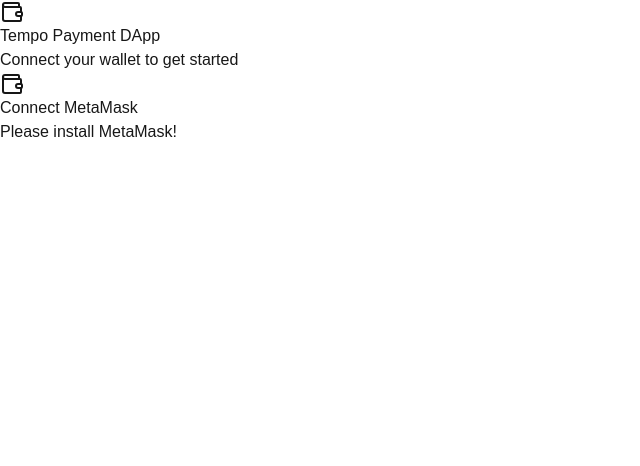
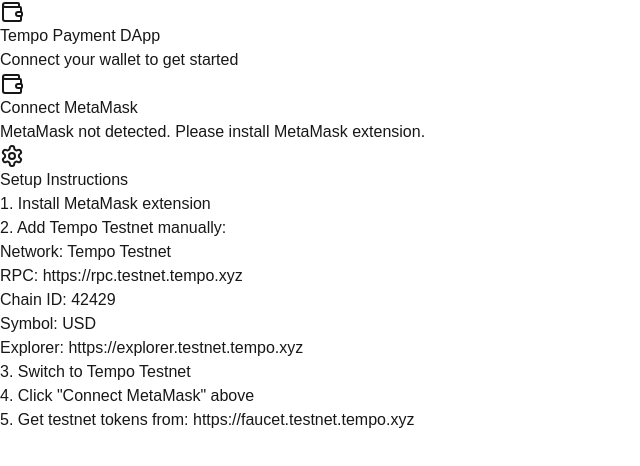
Before and after one commit to minhquanbin/tempo-payment-dapp, a Next.js app: page / in a window 1280 px wide. Both pictures are taken after a click on the button "Connect MetaMask". Shown: the top 466 px of the page, without its empty margins (0-640 px from the left). Built offline with nearby package versions, Linux system fonts and the light colour scheme.

Commit message:
Fix Tempo Testnet chain ID to 42429 and currency symbol to USD

```diff
--- a/components/TempoDApp.tsx
+++ b/components/TempoDApp.tsx
@@ -30,51 +30,29 @@
   const connectWallet = async () => {
     if (typeof window.ethereum !== 'undefined') {
       try {
+        // Request account access
         const accounts = await window.ethereum.request({
           method: 'eth_requestAccounts'
         });
 
-        const chainId = await window.ethereum.request({
-          method: 'eth_chainId'
-        });
-
-        // Tempo testnet chainId: 0x29A (666)
-        const tempoChainId = '0x29A';
-
-        if (chainId !== tempoChainId) {
-          try {
-            await window.ethereum.request({
-              method: 'wallet_switchEthereumChain',
-              params: [{ chainId: tempoChainId }],
-            });
-          } catch (switchError: any) {
-            if (switchError.code === 4902) {
-              await window.ethereum.request({
-                method: 'wallet_addEthereumChain',
-                params: [{
-                  chainId: tempoChainId,
-                  chainName: 'Tempo Testnet',
-                  nativeCurrency: {
-                    name: 'TEMPO',
-                    symbol: 'TEMPO',
-                    decimals: 18
-                  },
-                  rpcUrls: ['https://rpc.testnet.tempo.xyz'],
-                  blockExplorerUrls: ['https://explorer.testnet.tempo.xyz']
-                }],
-              });
-            }
-          }
+        if (accounts && accounts.length > 0) {
+          setAccount(accounts[0]);
+          setTxStatus('Wallet connected successfully!');
+        } else {
+          setTxStatus('No accounts found. Please unlock MetaMask.');
         }
-
-        setAccount(accounts[0]);
-        setTxStatus('Wallet connected successfully!');
       } catch (error: any) {
         console.error('Error connecting wallet:', error);
-        setTxStatus('Failed to connect wallet');
+        if (error.code === 4001) {
+          setTxStatus('Connection rejected. Please approve in MetaMask.');
+        } else if (error.code === -32002) {
+          setTxStatus('Connection request pending. Please check MetaMask.');
+        } else {
+          setTxStatus('Failed to connect: ' + (error.message || 'Unknown error'));
+        }
       }
     } else {
-      setTxStatus('Please install MetaMask!');
+      setTxStatus('MetaMask not detected. Please install MetaMask extension.');
     }
   };
 
@@ -178,10 +156,38 @@
           </button>
 
           {txStatus && (
-            <div className="mt-4 p-3 bg-blue-50 border border-blue-200 rounded-lg text-sm text-blue-800">
+            <div className={`mt-4 p-3 rounded-lg text-sm ${
+              txStatus.includes('success') || txStatus.includes('Successfully')
+                ? 'bg-green-50 border border-green-200 text-green-800'
+                : txStatus.includes('Failed') || txStatus.includes('rejected') || txStatus.includes('not detected')
+                ? 'bg-red-50 border border-red-200 text-red-800'
+                : 'bg-blue-50 border border-blue-200 text-blue-800'
+            }`}>
               {txStatus}
             </div>
           )}
+
+          <div className="mt-6 p-4 bg-gray-50 rounded-lg border border-gray-200">
+            <h3 className="font-semibold text-gray-800 mb-2 flex items-center gap-2">
+              <Settings className="w-4 h-4" />
+              Setup Instructions
+            </h3>
+            <ol className="text-sm text-gray-600 space-y-2">
+              <li>1. Install MetaMask extension</li>
+              <li>2. Add Tempo Testnet manually:
+                <div className="mt-2 ml-4 p-2 bg-white rounded border text-xs font-mono">
+                  <div>Network: Tempo Testnet</div>
+                  <div>RPC: https://rpc.testnet.tempo.xyz</div>
+                  <div>Chain ID: 42429</div>
+                  <div>Symbol: USD</div>
+                  <div>Explorer: https://explorer.testnet.tempo.xyz</div>
+                </div>
+              </li>
+              <li>3. Switch to Tempo Testnet</li>
+              <li>4. Click "Connect MetaMask" above</li>
+              <li>5. Get testnet tokens from: https://faucet.testnet.tempo.xyz</li>
+            </ol>
+          </div>
         </div>
       </div>
     );
@@ -211,7 +217,7 @@
           <div className="grid grid-cols-1 md:grid-cols-2 gap-4">
             <div className="bg-gradient-to-r from-green-50 to-emerald-50 rounded-xl p-4">
               <div className="text-sm text-gray-600 mb-1">Balance</div>
-              <div className="text-3xl font-bold text-gray-800">{balance} TEMPO</div>
+              <div className="text-3xl font-bold text-gray-800">{balance} USD</div>
             </div>
 
             <div className="bg-gradient-to-r from-blue-50 to-cyan-50 rounded-xl p-4">
@@ -283,7 +289,7 @@
 
             <div>
               <label className="block text-sm font-medium text-gray-700 mb-2">
-                Amount (TEMPO) *
+                Amount (USD) *
               </label>
               <input
                 type="number"
```
